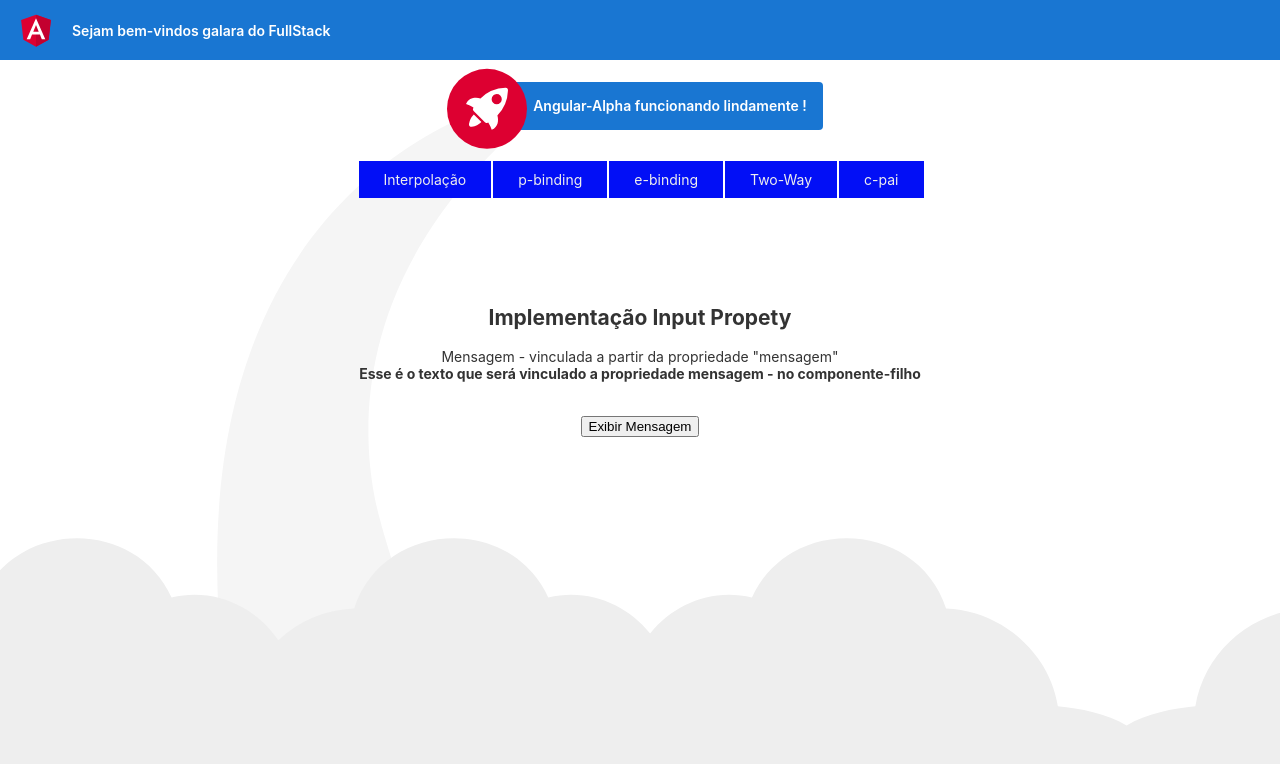
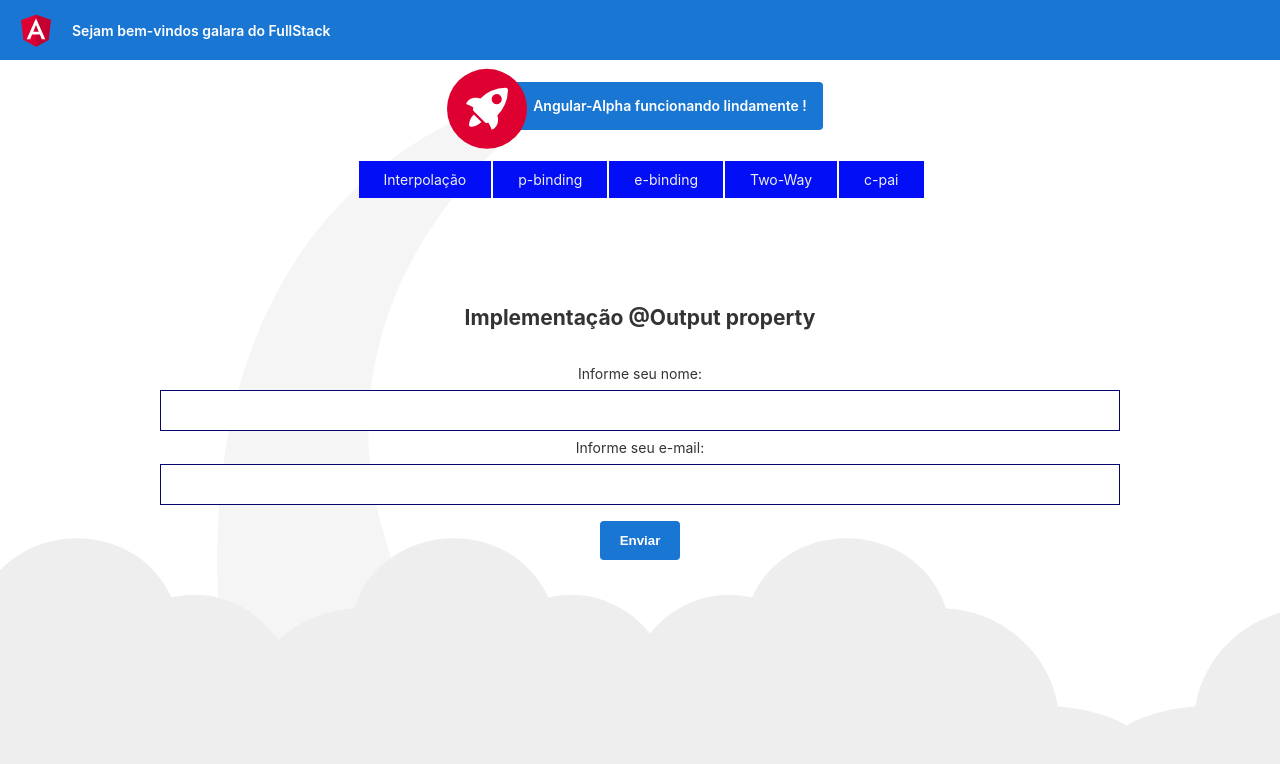
Before and after one commit to LeonardoOliveiraRosaDev/Angular, an Angular app: page /rota-pai in a window 1280 px wide. Shown: the top 764 px of the page. Built offline with nearby package versions, Linux system fonts and the light colour scheme.

Commit message:
23082022-22:51

```diff
--- a/src/app/app-routing.module.ts
+++ b/src/app/app-routing.module.ts
@@ -13,7 +13,8 @@ const routes: Routes = [
 {path: 'p-binding' , component: PBindingComponent},
 {path: 'e-binding' , component: EBindingComponent},
 {path: 'two-way', component: TwoWayComponent},
-{path: 'rota-pai', component: CPaiComponent}
+{path: 'rota-pai', component: CPaiComponent},
+
 
 ];
 
--- a/src/app/app.module.ts
+++ b/src/app/app.module.ts
@@ -9,6 +9,7 @@ import { EBindingComponent } from './componentes/e-binding/e-binding.component';
 import { TwoWayComponent } from './componentes/two-way/two-way.component';
 import { CPaiComponent } from './componentes/c-pai/c-pai.component';
 import { InputComponent } from './componentes/input/input.component';
+import { OutputComponent } from './componentes/output/output.component';
 
 @NgModule({
   declarations: [
@@ -19,7 +20,8 @@ import { InputComponent } from './componentes/input/input.component';
     EBindingComponent,
     TwoWayComponent,
     CPaiComponent,
-    InputComponent
+    InputComponent,
+    OutputComponent
   ],
   imports: [
     // este é o local para registrat cada um dos modulos de dependencia do projeto
--- a/src/app/componentes/c-pai/c-pai.component.html
+++ b/src/app/componentes/c-pai/c-pai.component.html
@@ -1,4 +1,23 @@
+<!-- Estabelecer a relação pai e filho entre cpai e output -->
+<app-output (anunciadorEvento) = "recebedorDados($event)"></app-output>
+
+
+
+
+
+
+
+
+
+
+
+
+
+
+
+
+
 <!-- Aqui será estabelecida a relação  pai-fliho entre os componentes -->
 <!-- c-pai/input -->
 
-<app-input [mensagem] = "dadosConjuntoUm" [outraMensagem] = "dadosConjuntoDois"></app-input>
+<!-- <app-input [mensagem] = "dadosConjuntoUm" [outraMensagem] = "dadosConjuntoDois"></app-input> -->
--- a/src/app/componentes/c-pai/c-pai.component.ts
+++ b/src/app/componentes/c-pai/c-pai.component.ts
@@ -12,10 +12,24 @@ export class CPaiComponent implements OnInit {
   ngOnInit(): void {
   }
 
-  // Definir as propriedades que serão enviadas ao componente input (filho)
-  //  e devidamente transportados
-  dadosConjuntoUm: string = 'Esse é o texto que será vinculado a propriedade mensagem - no componente-filho'
 
-  dadosConjuntoDois: string = 'Conteúdo que será vinculado com a propriedade outraMensagem - no componente-filho'
+// Criar um metodo/funcao para lidar/tratar com os dados
+// interceptados pelo c-pai
+recebedorDados(dadosRecebidos: any): void{
+    // dados recebidos e, agora, serrão manipulados por este
+    // método / função
+    let manipuladora: string = 'Obrigado por se cadastrar ' + dadosRecebidos.nome + '.' + '\n'
+    // acessar a variavel manipuladora e acrescentar a ela mais uma informação
+    manipuladora = manipuladora + ' o e-mail ' + dadosRecebidos.email + ' foi cadastrado com sucesso!'
+
+    // Exibir esse conteúdo em uma janela de alerta
+    alert(manipuladora)
+}
+
+  // // Definir as propriedades que serão enviadas ao componente input (filho)
+  // //  e devidamente transportados
+  // dadosConjuntoUm: string = 'Esse é o texto que será vinculado a propriedade mensagem - no componente-filho'
+
+  // dadosConjuntoDois: string = 'Conteúdo que será vinculado com a propriedade outraMensagem - no componente-filho'
 
 }
--- /dev/null
+++ b/src/app/componentes/output/output.component.css
@@ -0,0 +1,27 @@
+.box {
+    display: flex;
+    flex-direction: column;
+    align-items: center;
+}
+input[type=text], input[type=email]{
+    width: 100%;
+    padding: 12px 20px;
+    margin: 8px 0;
+    display: inline-block;
+    border: 1px solid #040670;
+    box-sizing: border-box;
+}
+input[type="button"] {
+    width: 100%;
+    margin-top: 8px;
+    padding: 12px 20px;
+    background-color: #1976D2;
+    color: #FFFFFF;
+    font-weight: 700;
+    border: none;
+    border-radius: 4px;
+    transition: 0.25s;
+}
+input[type="button"]:hover {
+    background-color: #DD0031;
+}
--- /dev/null
+++ b/src/app/componentes/output/output.component.html
@@ -0,0 +1,11 @@
+<div class="content">
+    <h2>{{ tituloComp }}</h2>
+    <br />
+
+    Informe seu nome: <input type="text" [(ngModel)] = "conjuntoDados.nome" />
+    Informe seu e-mail: <input type="email" [(ngModel)] = "conjuntoDados.email"/>
+
+    <div class="box">
+        <input type="button" value= "Enviar" (click) = "enviarDados()" />
+    </div>
+</div>
--- /dev/null
+++ b/src/app/componentes/output/output.component.ts
@@ -0,0 +1,39 @@
+import { Component, EventEmitter, OnInit, Output } from '@angular/core';
+
+@Component({
+  selector: 'app-output',
+  templateUrl: './output.component.html',
+  styleUrls: ['./output.component.css']
+})
+export class OutputComponent implements OnInit {
+
+  constructor() { }
+
+  ngOnInit(): void {
+  }
+
+
+  // Definir a propriedade de titulo do componete
+  tituloComp: string = 'Implementação @Output property'
+
+/*
+    Criar um "anunciador" de evento que vai enviar um dataset(conjunto de dados) para o componente pai
+    aqui, abaixo. será definida a propriedade de saida de dados
+
+*/
+
+@Output() anunciadorEvento = new EventEmitter<any>()
+
+// Criar um conjunto de dados
+conjuntoDados: any = {}
+// key: value
+// nome: Leonardo
+// email: leonardo@leonardo.com
+// Criar um método/função para fazer uso do objeto anunciadorEvento
+// para enviar os dados para o componente pai
+
+enviarDados(): void{
+  this.anunciadorEvento.emit(this.conjuntoDados)
+}
+
+}
```
Also changed, not shown: 2 other files (tests, documents, lock files or other folders).
